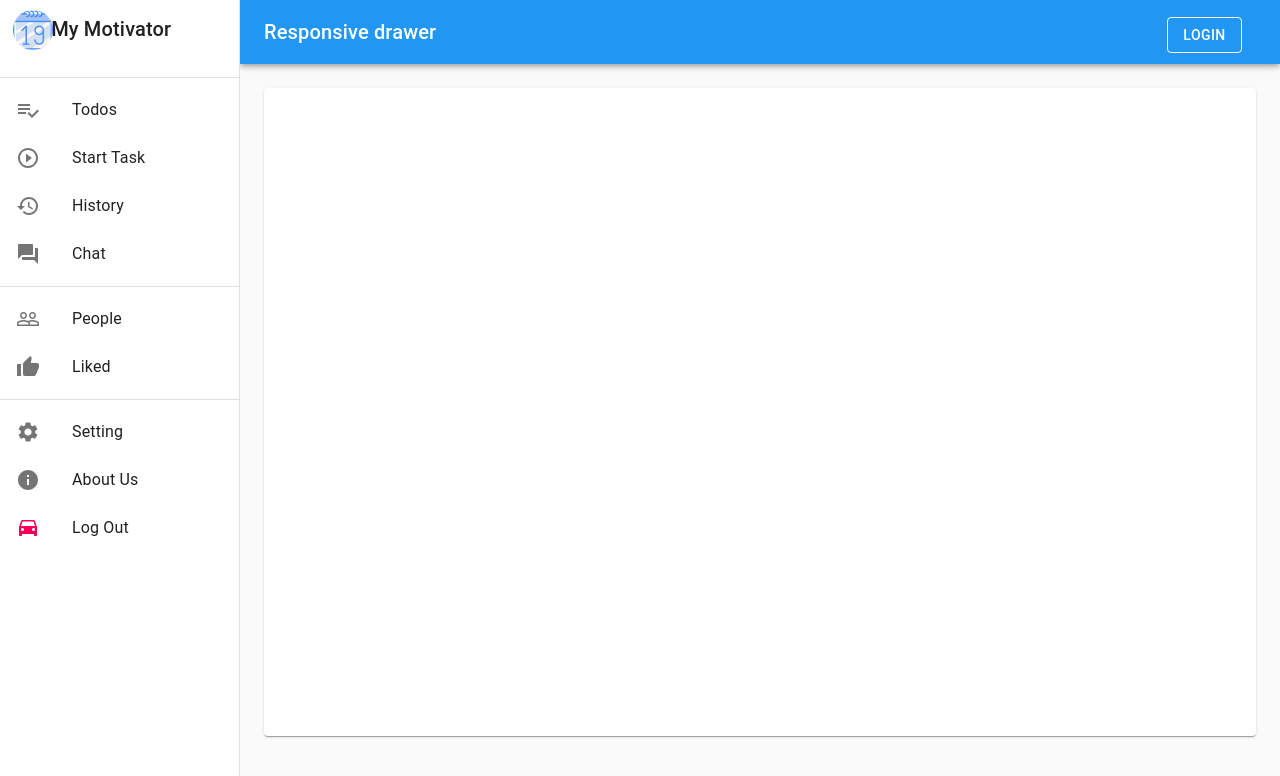
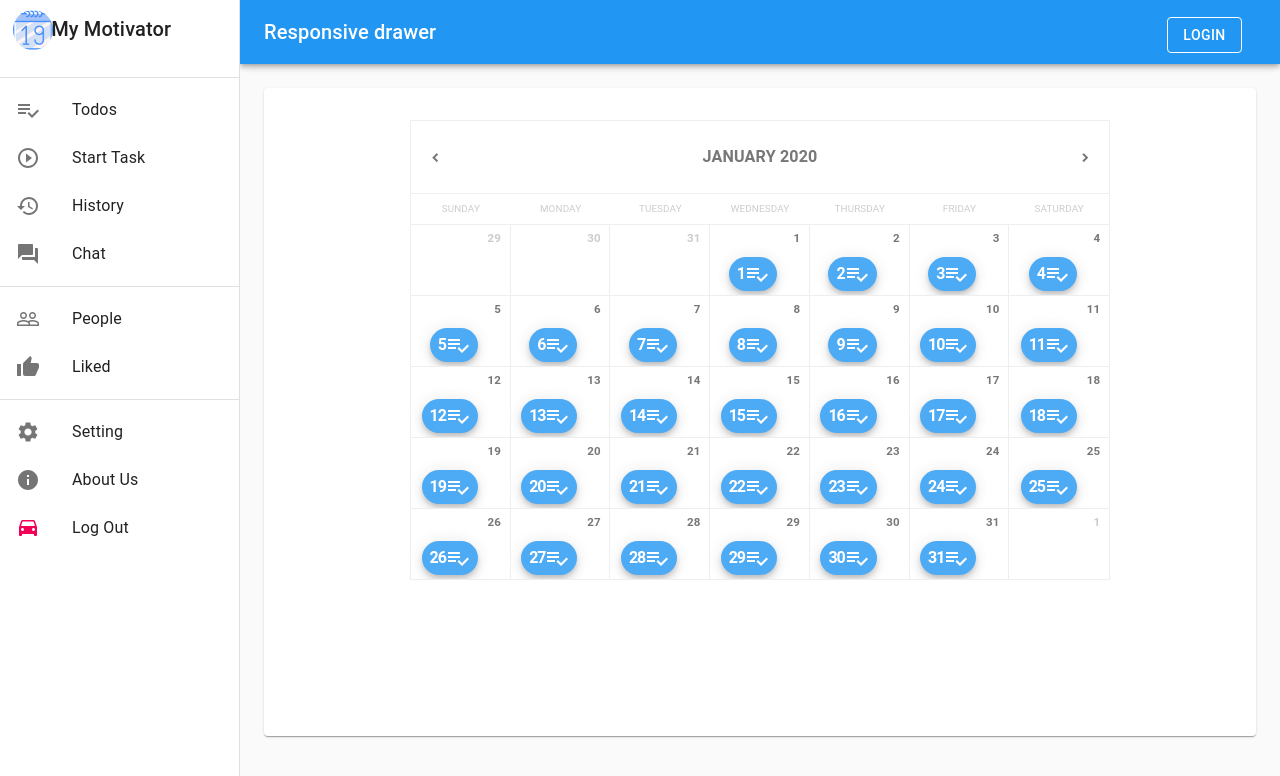
Before and after one commit to shawnscoding/TaskManager, a React (Create React App) app: page /todos/calendar in a window 1280 px wide. Shown: the top 776 px of the page. Built offline with nearby package versions, Linux system fonts and the light colour scheme.

Commit message:
created calendar component, reducer and store

```diff
--- /dev/null
+++ b/src/component/calendar/calendar.component.jsx
@@ -0,0 +1,141 @@
+import React from "react";
+import {
+  format,
+  startOfWeek,
+  addDays,
+  endOfMonth,
+  endOfWeek,
+  startOfMonth,
+  isSameMonth,
+  isSameDay,
+  toDate,
+  addMonths,
+  subMonths
+} from "date-fns";
+
+import "./calendar.styles.css";
+import { Button, Fab } from "@material-ui/core";
+import PlaylistAddCheckIcon from "@material-ui/icons/PlaylistAddCheck";
+
+class Calendar extends React.Component {
+  state = {
+    currentMonth: new Date(),
+    isTaskExist: new Date()
+  };
+
+  renderHeader() {
+    const dateFormat = "MMMM yyyy";
+
+    return (
+      <div className="header row flex-middle">
+        <div className="col col-start">
+          <div className="icon" onClick={this.prevMonth}>
+            chevron_left
+          </div>
+        </div>
+        <div className="col col-center">
+          <span>{format(this.state.currentMonth, dateFormat)}</span>
+        </div>
+        <div className="col col-end" onClick={this.nextMonth}>
+          <div className="icon">chevron_right</div>
+        </div>
+      </div>
+    );
+  }
+
+  renderDays() {
+    const dateFormat = "EEEE";
+    const days = [];
+
+    let startDate = startOfWeek(this.state.currentMonth);
+
+    for (let i = 0; i < 7; i++) {
+      days.push(
+        <div className="col col-center" key={i}>
+          {format(addDays(startDate, i), dateFormat)}
+        </div>
+      );
+    }
+
+    return <div className="days row">{days}</div>;
+  }
+
+  renderCells() {
+    const { currentMonth, isTaskExist } = this.state;
+    const monthStart = startOfMonth(currentMonth);
+    const monthEnd = endOfMonth(monthStart);
+    const startDate = startOfWeek(monthStart);
+    const endDate = endOfWeek(monthEnd);
+
+    const dateFormat = "d";
+    const rows = [];
+
+    let days = [];
+    let day = startDate;
+    let formattedDate = "";
+
+    while (day <= endDate) {
+      for (let i = 0; i < 7; i++) {
+        formattedDate = format(day, dateFormat);
+        const cloneDay = day;
+        days.push(
+          <div
+            className={`col cell ${
+              !isSameMonth(day, monthStart) ? "disabled" : true ? "task" : ""
+            }`}
+            key={day}
+            onClick={() => this.onDateClick(toDate(cloneDay))}
+          >
+            <span className="number">{formattedDate}</span>
+            <Fab size="small" variant="extended" color="primary" className="bg">
+              {formattedDate}
+              <PlaylistAddCheckIcon />
+            </Fab>
+          </div>
+        );
+        day = addDays(day, 1);
+      }
+      rows.push(
+        <div className="row" key={day}>
+          {days}
+        </div>
+      );
+      days = [];
+    }
+    return <div className="body">{rows}</div>;
+  }
+
+  onDateClick = day => {
+    this.setState({
+      isTaskExist: day
+    });
+  };
+
+  nextMonth = () => {
+    this.setState({
+      currentMonth: addMonths(this.state.currentMonth, 1)
+    });
+  };
+
+  prevMonth = () => {
+    this.setState({
+      currentMonth: subMonths(this.state.currentMonth, 1)
+    });
+  };
+
+  render() {
+    return (
+      <div className="calendar-container">
+        <div className="main">
+          <div className="calendar">
+            {this.renderHeader()}
+            {this.renderDays()}
+            {this.renderCells()}
+          </div>
+        </div>
+      </div>
+    );
+  }
+}
+
+export default Calendar;
--- /dev/null
+++ b/src/component/calendar/calendar.styles.css
@@ -0,0 +1,222 @@
+/* FONT IMPORTS */
+
+@import url(https://fonts.googleapis.com/css?family=Open+Sans:300, 400, 700);
+@import url(https://fonts.googleapis.com/icon?family=Material+Icons);
+
+.icon {
+  font-family: "Material Icons", serif;
+  font-style: normal;
+  display: inline-block;
+  vertical-align: middle;
+  line-height: 1;
+  text-transform: none;
+  letter-spacing: normal;
+  word-wrap: normal;
+  white-space: nowrap;
+  direction: ltr;
+
+  -webkit-font-smoothing: antialiased;
+  text-rendering: optimizeLegibility;
+  -moz-osx-font-smoothing: grayscale;
+  font-feature-settings: "liga";
+}
+
+/* VARIABLES */
+
+:root {
+  --main-color: #1a8fff;
+  --text-color: #777;
+  --text-color-light: #ccc;
+  --border-color: #eee;
+  --bg-color: #f9f9f9;
+  --neutral-color: #fff;
+}
+
+/* GENERAL */
+
+/*
+header {
+  display: block;
+  width: 100%;
+  padding: 1.75em 0;
+  border-bottom: 1px solid var(--border-color);
+  background: var(--neutral-color);
+}
+
+header #logo {
+  font-size: 175%;
+  text-align: center;
+  color: var(--main-color);
+  line-height: 1;
+}
+
+header #logo .icon {
+  padding-right: 0.25em;
+} */
+
+.calendar-container {
+  font-weight: 300;
+  line-height: 1.5;
+  color: var(--text-color);
+  position: relative;
+  padding: 2rem 0;
+}
+
+.main {
+  display: block;
+  margin: 0 auto;
+  max-width: 50em;
+}
+
+/* GRID */
+
+.row {
+  margin: 0;
+  padding: 0;
+  display: flex;
+  flex-direction: row;
+  flex-wrap: wrap;
+  width: 100%;
+}
+
+.row-middle {
+  align-items: center;
+}
+
+.col {
+  flex-grow: 1;
+  flex-basis: 0;
+  max-width: 100%;
+}
+
+.col-start {
+  justify-content: flex-start;
+  text-align: left;
+}
+
+.col-center {
+  justify-content: center;
+  text-align: center;
+}
+
+.col-end {
+  justify-content: flex-end;
+  text-align: right;
+}
+
+/* Calendar */
+
+.calendar {
+  display: block;
+  position: relative;
+  width: 100%;
+  background: var(--neutral-color);
+  border: 1px solid var(--border-color);
+}
+
+.calendar .header {
+  text-transform: uppercase;
+  font-weight: 700;
+  font-size: 115%;
+  padding: 1.5em 0;
+  border-bottom: 1px solid var(--border-color);
+}
+
+.calendar .header .icon {
+  cursor: pointer;
+  transition: 0.15s ease-out;
+}
+
+.calendar .header .icon:hover {
+  transform: scale(1.75);
+  transition: 0.25s ease-out;
+  color: var(--main-color);
+}
+
+.calendar .header .icon:first-of-type {
+  margin-left: 1em;
+}
+
+.calendar .header .icon:last-of-type {
+  margin-right: 1em;
+}
+
+.calendar .days {
+  text-transform: uppercase;
+  font-weight: 400;
+  color: var(--text-color-light);
+  font-size: 70%;
+  padding: 0.75em 0;
+  border-bottom: 1px solid var(--border-color);
+}
+
+.calendar .body .cell {
+  position: relative;
+  height: 5em;
+  border-right: 1px solid var(--border-color);
+  overflow: hidden;
+  cursor: pointer;
+  background: var(--neutral-color);
+  transition: 0.25s ease-out;
+}
+
+.calendar .body .cell:hover {
+  background: var(--bg-color);
+  transition: 0.5s ease-out;
+}
+
+.calendar .body .selected {
+  border-left: 10px solid transparent;
+  border-image: linear-gradient(45deg, #1a8fff 0%, #53cbf1 40%);
+  border-image-slice: 1;
+}
+
+.calendar .body .row {
+  border-bottom: 1px solid var(--border-color);
+}
+
+.calendar .body .row:last-child {
+  border-bottom: none;
+}
+
+.calendar .body .cell:last-child {
+  border-right: none;
+}
+
+.calendar .body .cell .number {
+  position: absolute;
+  font-size: 82.5%;
+  line-height: 1;
+  top: 0.75em;
+  right: 0.75em;
+  font-weight: 700;
+}
+
+.calendar .body .disabled {
+  color: var(--text-color-light);
+  pointer-events: none;
+}
+
+.calendar .body .cell .bg {
+  font-weight: 700;
+  line-height: 1;
+  opacity: 0;
+  font-size: 1rem;
+  position: absolute;
+  top: 2rem;
+  right: 2rem;
+  transition: 0.25s ease-out;
+  letter-spacing: -0.07em;
+}
+
+.calendar .body .cell:hover .bg,
+.calendar .body .task .bg {
+  opacity: 0.8;
+  transition: 0.5s ease-in;
+}
+
+.calendar .body .col {
+  flex-grow: 0;
+  flex-basis: calc(100% / 7);
+  width: calc(100% / 7);
+}
--- a/src/component/header/header.component.jsx
+++ b/src/component/header/header.component.jsx
@@ -32,6 +32,7 @@
 import TodosForm from "../todosForm/todosForm.component";
 import InfoIcon from "@material-ui/icons/Info";
 import MyTodoList from "./../myTodoList/myTodoList.component";
+import Calendar from "./../calendar/calendar.component";
 
 const Header = props => {
   const [user, setUser] = useState(true);
@@ -180,10 +181,10 @@
         <div className={classes.toolbar} />
         <Paper className={classes.paper}>
           <Switch>
+            <Route exact path="/start" component={StartPage} />
             <Route exact path="/todos" component={TodosPage} />
             <Route exact path="/todos/createTodos" component={TodosForm} />
-            <Route exact path="/todos/myTodos" component={MyTodoList} />
-            <Route exact path="/start" component={StartPage} />
+            <Route exact path="/todos/calendar" component={Calendar} />
           </Switch>
         </Paper>
       </main>
--- a/src/pages/todosPage/todosPage.component.jsx
+++ b/src/pages/todosPage/todosPage.component.jsx
@@ -16,7 +16,14 @@
   },
   card: {
     width: 300,
-    padding: theme.spacing(2)
+    padding: theme.spacing(2),
+    borderRadius: 10,
+    boxShadow: "0 0.5rem 1rem grey",
+    transition: "transform 0.2s",
+    "&:hover": {
+      boxShadow: "0 1rem 1.4rem grey",
+      transform: "translateY(-1rem) scale(1.02)"
+    }
   }
 }));
 
@@ -92,7 +99,7 @@
             <Box width="100%">
               <Box display="flex" justifyContent="flex-end">
                 <Button
-                  onClick={() => history.push("/todos/myTodos")}
+                  onClick={() => history.push("/todos/calendar")}
                   size="large"
                   variant="contained"
                   color="primary"
--- /dev/null
+++ b/src/redux/rootReducer.js
@@ -0,0 +1,8 @@
+import { combineReducers } from "redux";
+import todosReducer from "./todos/todos.reducer";
+
+const rootReducer = combineReducers({
+  todos: todosReducer
+});
+
+export default rootReducer;
--- /dev/null
+++ b/src/redux/store.js
@@ -0,0 +1,14 @@
+import { createStore, applyMiddleware } from "redux";
+import rootReducer from "./rootReducer";
+// import createSagaMiddleware from "redux-saga";
+// import rootSage from "./root-saga";
+
+// const sagaMiddleware = createSagaMiddleware();
+
+// const middlewares = [sagaMiddleware];
+
+export const store = createStore(rootReducer);
+
+// sagaMiddleware.run(rootSage);
+
+export default store;
--- /dev/null
+++ b/src/redux/todos/todos.reducer.js
@@ -0,0 +1,17 @@
+const INITIAL_STATE = {
+  todos: "hi"
+};
+
+const todosReducer = (state = INITIAL_STATE, action) => {
+  switch (action.type) {
+    case "test":
+      return {
+        ...state,
+        todos: ""
+      };
+    default:
+      return state;
+  }
+};
+
+export default todosReducer;
```
Also changed, not shown: src/index.js (+6 -2 lines), src/redux/todos/todos.actions.js (added), src/redux/todos/todos.types.js (added), 1 other file (tests, documents, lock files or other folders).
